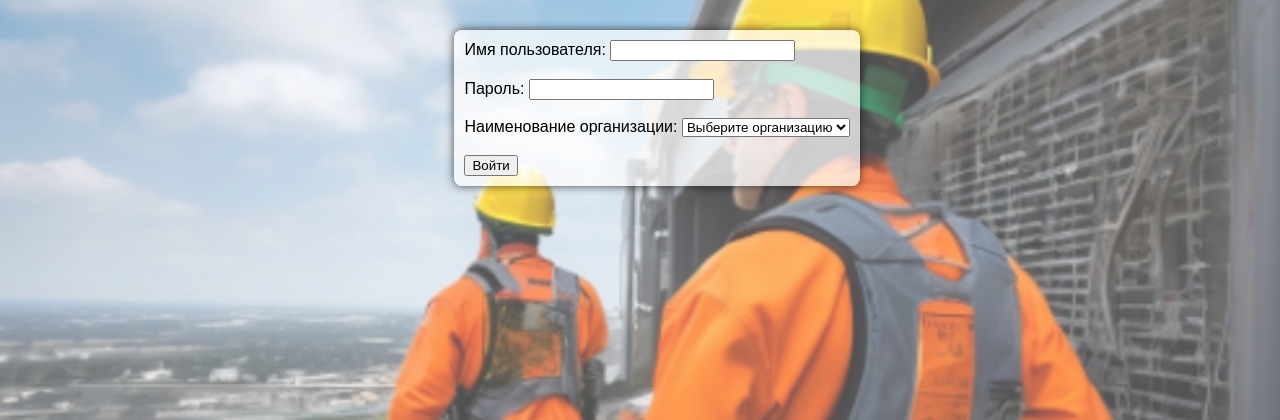
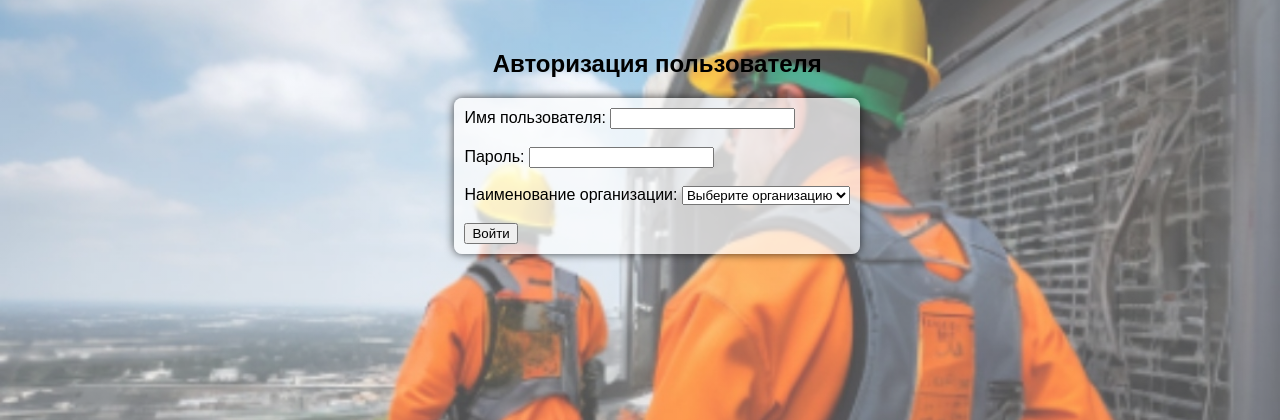
Before and after one commit to Artyom-Serov/Industrial_Safety, a Django app: page /users/login/ in a window 1280 px wide. Shown: the part 89-509 px from the top of the page. Run offline with Django 5.2, Linux system fonts and the light colour scheme.

Commit message:
Добавлен заголовок страницы авторизации

```diff
--- a/frontend/templates/users/login.html
+++ b/frontend/templates/users/login.html
@@ -1,5 +1,6 @@
 {% extends "base.html" %}
 {% block content %}
+<h2 align="center">Авторизация пользователя</h2>
 <div class="container">
   <div class="item">
     <form method="POST">
```
